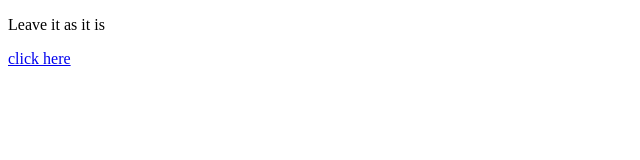
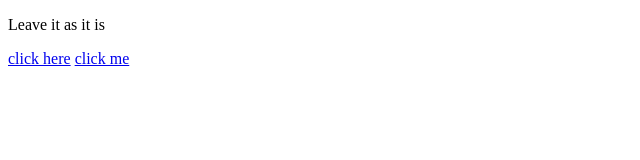
Before and after one commit to aleksa-teacher/boilerplate, a plain HTML site: page index.html in a window 1280 px wide. Shown: the full height of the page, 0-640 px from the left. Drawn offline with Linux system fonts and the light colour scheme.

Commit message:
commited change

```diff
--- a/index.html
+++ b/index.html
@@ -9,5 +9,6 @@
 <body>
     <p>Leave it as it is</p>
     <a href="./pag1.html">click here</a>
+    <a href="https://www.google.com/">click me</a>
 </body>
 </html>
```
